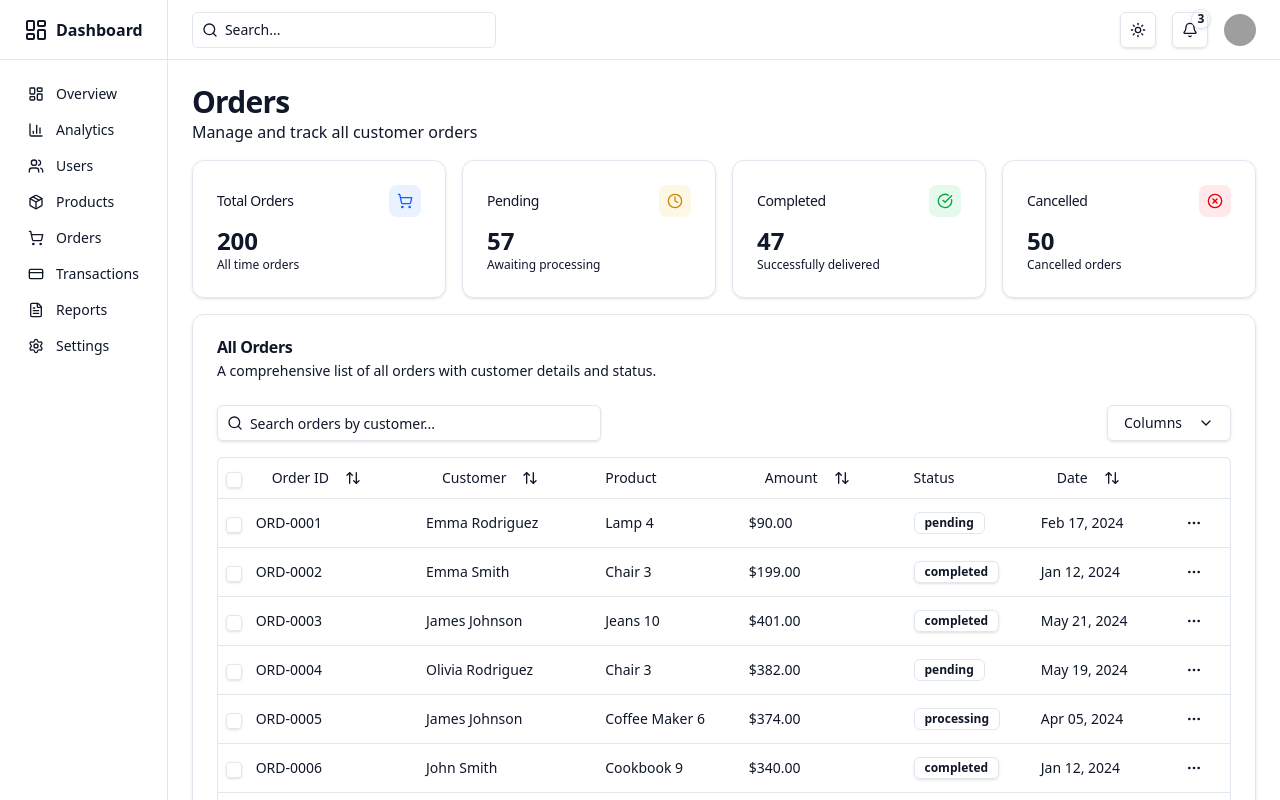
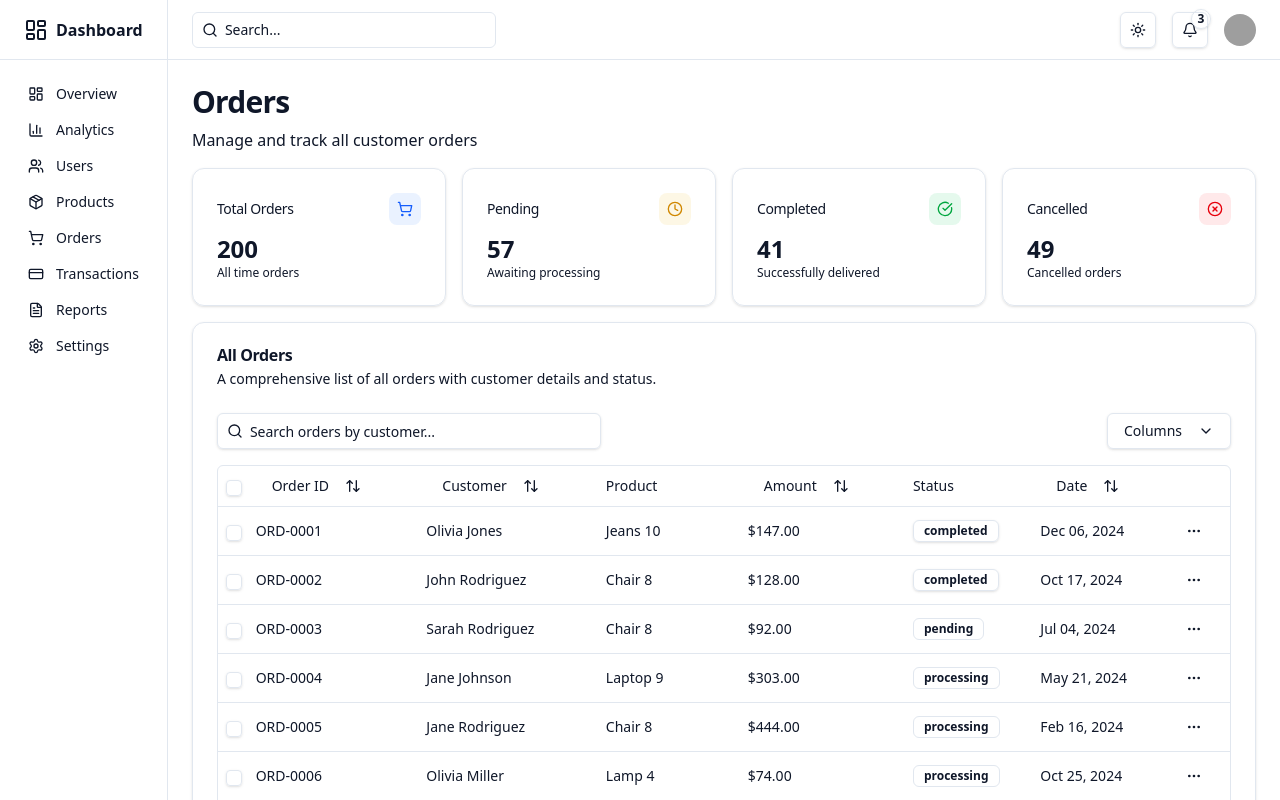
Before and after one commit to igorsoares0/dashdash, a Next.js app: page /dashboard/orders in a window 1280 px wide. Shown: the top 800 px of the page. Built offline with nearby package versions, Linux system fonts and the light colour scheme; grey boxes are pictures that could not be loaded.

Commit message:
fix some mobile issues

```diff
--- a/app/dashboard/orders/page.tsx
+++ b/app/dashboard/orders/page.tsx
@@ -2,13 +2,13 @@
 
 import { DataTable } from "@/components/dashboard/data-table"
 import { orderColumns } from "@/components/dashboard/order-columns"
-import { generateOrders } from "@/lib/data"
+import { getOrders } from "@/lib/mock-data"
 import { Card, CardContent, CardDescription, CardHeader, CardTitle } from "@/components/ui/card"
 import { StatsCard } from "@/components/dashboard/stats-cards"
 import { ShoppingCart, Clock, CheckCircle, XCircle } from "lucide-react"
 
 export default function OrdersPage() {
-  const orders = generateOrders(200)
+  const orders = getOrders()
 
   const pendingOrders = orders.filter(o => o.status === "pending").length
   const processingOrders = orders.filter(o => o.status === "processing").length
@@ -17,13 +17,11 @@ export default function OrdersPage() {
 
   return (
     <div className="flex flex-col gap-4">
-      <div className="flex items-center justify-between">
-        <div>
-          <h1 className="text-3xl font-bold tracking-tight">Orders</h1>
-          <p className="text-muted-foreground">
-            Manage and track all customer orders
-          </p>
-        </div>
+      <div className="flex flex-col gap-2">
+        <h1 className="text-2xl sm:text-3xl font-bold tracking-tight">Orders</h1>
+        <p className="text-sm sm:text-base text-muted-foreground">
+          Manage and track all customer orders
+        </p>
       </div>
 
       <div className="grid gap-4 md:grid-cols-2 lg:grid-cols-4">
--- a/app/dashboard/products/page.tsx
+++ b/app/dashboard/products/page.tsx
@@ -2,24 +2,24 @@
 
 import { DataTable } from "@/components/dashboard/data-table"
 import { productColumns } from "@/components/dashboard/product-columns"
-import { generateProducts } from "@/lib/data"
+import { getProducts } from "@/lib/mock-data"
 import { Card, CardContent, CardDescription, CardHeader, CardTitle } from "@/components/ui/card"
 import { Button } from "@/components/ui/button"
 import { Plus } from "lucide-react"
 
 export default function ProductsPage() {
-  const products = generateProducts(50)
+  const products = getProducts()
 
   return (
     <div className="flex flex-col gap-4">
-      <div className="flex items-center justify-between">
+      <div className="flex flex-col gap-4 sm:flex-row sm:items-center sm:justify-between">
         <div>
-          <h1 className="text-3xl font-bold tracking-tight">Products</h1>
-          <p className="text-muted-foreground">
+          <h1 className="text-2xl sm:text-3xl font-bold tracking-tight">Products</h1>
+          <p className="text-sm sm:text-base text-muted-foreground">
             Manage your product inventory and pricing
           </p>
         </div>
-        <Button>
+        <Button className="w-full sm:w-auto">
           <Plus className="mr-2 h-4 w-4" />
           Add Product
         </Button>
--- a/app/dashboard/transactions/page.tsx
+++ b/app/dashboard/transactions/page.tsx
@@ -2,7 +2,7 @@
 
 import { DataTable } from "@/components/dashboard/data-table"
 import { transactionColumns } from "@/components/dashboard/transaction-columns"
-import { generateTransactions } from "@/lib/data"
+import { getTransactions } from "@/lib/mock-data"
 import { Card, CardContent, CardDescription, CardHeader, CardTitle } from "@/components/ui/card"
 import { StatsCard } from "@/components/dashboard/stats-cards"
 import { DollarSign, TrendingUp, TrendingDown, Activity, Download, Filter } from "lucide-react"
@@ -17,7 +17,7 @@ import {
 } from "@/components/ui/select"
 
 export default function TransactionsPage() {
-  const allTransactions = generateTransactions(300)
+  const allTransactions = getTransactions()
 
   // Calculate stats
   const completedTransactions = allTransactions.filter(t => t.status === "completed")
@@ -38,19 +38,19 @@ export default function TransactionsPage() {
 
   return (
     <div className="flex flex-col gap-4">
-      <div className="flex flex-col gap-4 md:flex-row md:items-center md:justify-between">
+      <div className="flex flex-col gap-4">
         <div>
-          <h1 className="text-3xl font-bold tracking-tight">Transactions</h1>
-          <p className="text-muted-foreground">
+          <h1 className="text-2xl sm:text-3xl font-bold tracking-tight">Transactions</h1>
+          <p className="text-sm sm:text-base text-muted-foreground">
             Track and manage all financial transactions
           </p>
         </div>
-        <div className="flex gap-2">
-          <Button variant="outline">
+        <div className="flex flex-col sm:flex-row gap-2">
+          <Button variant="outline" className="w-full sm:w-auto">
             <Filter className="mr-2 h-4 w-4" />
             Filter
           </Button>
-          <Button>
+          <Button className="w-full sm:w-auto">
             <Download className="mr-2 h-4 w-4" />
             Export
           </Button>
--- a/app/dashboard/users/page.tsx
+++ b/app/dashboard/users/page.tsx
@@ -2,24 +2,24 @@
 
 import { DataTable } from "@/components/dashboard/data-table"
 import { userColumns } from "@/components/dashboard/user-columns"
-import { generateUsers } from "@/lib/data"
+import { getUsers } from "@/lib/mock-data"
 import { Card, CardContent, CardDescription, CardHeader, CardTitle } from "@/components/ui/card"
 import { Button } from "@/components/ui/button"
 import { Plus } from "lucide-react"
 
 export default function UsersPage() {
-  const users = generateUsers(100)
+  const users = getUsers()
 
   return (
     <div className="flex flex-col gap-4">
-      <div className="flex items-center justify-between">
+      <div className="flex flex-col gap-4 sm:flex-row sm:items-center sm:justify-between">
         <div>
-          <h1 className="text-3xl font-bold tracking-tight">Users</h1>
-          <p className="text-muted-foreground">
+          <h1 className="text-2xl sm:text-3xl font-bold tracking-tight">Users</h1>
+          <p className="text-sm sm:text-base text-muted-foreground">
             Manage your users and their permissions
           </p>
         </div>
-        <Button>
+        <Button className="w-full sm:w-auto">
           <Plus className="mr-2 h-4 w-4" />
           Add User
         </Button>
--- a/app/globals.css
+++ b/app/globals.css
@@ -32,15 +32,15 @@
 }
 
 .dark {
-  --color-background: 222 47% 11%;
-  --color-foreground: 210 40% 98%;
-  --color-card: 222 47% 11%;
-  --color-card-foreground: 210 40% 98%;
-  --color-popover: 222 47% 11%;
-  --color-popover-foreground: 210 40% 98%;
+  --color-background: 224 71% 4%;
+  --color-foreground: 213 31% 91%;
+  --color-card: 224 71% 4%;
+  --color-card-foreground: 213 31% 91%;
+  --color-popover: 224 71% 4%;
+  --color-popover-foreground: 213 31% 91%;
   --color-primary: 217 91% 60%;
   --color-primary-foreground: 222 47% 11%;
-  --color-secondary: 217 33% 17%;
+  --color-secondary: 222 47% 11%;
   --color-secondary-foreground: 210 40% 98%;
   --color-muted: 223 47% 11%;
   --color-muted-foreground: 215 20% 65%;
@@ -48,8 +48,8 @@
   --color-accent-foreground: 210 40% 98%;
   --color-destructive: 0 63% 31%;
   --color-destructive-foreground: 210 40% 98%;
-  --color-border: 217 33% 17%;
-  --color-input: 217 33% 17%;
+  --color-border: 216 34% 17%;
+  --color-input: 216 34% 17%;
   --color-ring: 224 76% 48%;
   --color-chart-1: 217 91% 60%;
   --color-chart-2: 142 71% 45%;
--- a/components/dashboard/data-table.tsx
+++ b/components/dashboard/data-table.tsx
@@ -117,7 +117,7 @@ export function DataTable<TData, TValue>({
           </DropdownMenuContent>
         </DropdownMenu>
       </div>
-      <div className="rounded-md border">
+      <div className="overflow-x-auto rounded-md border">
         <Table>
           <TableHeader>
             {table.getHeaderGroups().map((headerGroup) => (
--- a/components/dashboard/header.tsx
+++ b/components/dashboard/header.tsx
@@ -14,7 +14,7 @@ import {
 import { Avatar, AvatarFallback, AvatarImage } from "@/components/ui/avatar"
 import { Badge } from "@/components/ui/badge"
 import { ThemeToggle } from "@/components/theme-toggle"
-import { Sheet, SheetContent, SheetTrigger } from "@/components/ui/sheet"
+import { Sheet, SheetContent, SheetTrigger, SheetTitle } from "@/components/ui/sheet"
 import Link from "next/link"
 import { usePathname } from "next/navigation"
 import { cn } from "@/lib/utils"
@@ -85,6 +85,7 @@ export function Header() {
           </Button>
         </SheetTrigger>
         <SheetContent side="left" className="flex flex-col">
+          <SheetTitle className="sr-only">Navigation Menu</SheetTitle>
           <nav className="grid gap-2 text-lg font-medium">
             <Link
               href="/dashboard"
--- a/components/dashboard/order-columns.tsx
+++ b/components/dashboard/order-columns.tsx
@@ -46,13 +46,14 @@ export const orderColumns: ColumnDef<Order>[] = [
         <Button
           variant="ghost"
           onClick={() => column.toggleSorting(column.getIsSorted() === "asc")}
+          className="hidden sm:flex"
         >
           Order ID
           <ArrowUpDown className="ml-2 h-4 w-4" />
         </Button>
       )
     },
-    cell: ({ row }) => <div className="font-medium">{row.getValue("id")}</div>,
+    cell: ({ row }) => <div className="hidden sm:block font-medium">{row.getValue("id")}</div>,
   },
   {
     accessorKey: "customer",
@@ -71,8 +72,8 @@ export const orderColumns: ColumnDef<Order>[] = [
   },
   {
     accessorKey: "product",
-    header: "Product",
-    cell: ({ row }) => <div>{row.getValue("product")}</div>,
+    header: () => <div className="hidden md:block">Product</div>,
+    cell: ({ row }) => <div className="hidden md:block">{row.getValue("product")}</div>,
   },
   {
     accessorKey: "amount",
@@ -125,6 +126,7 @@ export const orderColumns: ColumnDef<Order>[] = [
         <Button
           variant="ghost"
           onClick={() => column.toggleSorting(column.getIsSorted() === "asc")}
+          className="hidden lg:flex"
         >
           Date
           <ArrowUpDown className="ml-2 h-4 w-4" />
@@ -132,7 +134,7 @@ export const orderColumns: ColumnDef<Order>[] = [
       )
     },
     cell: ({ row }) => {
-      return format(new Date(row.getValue("date")), "MMM dd, yyyy")
+      return <div className="hidden lg:block">{format(new Date(row.getValue("date")), "MMM dd, yyyy")}</div>
     },
   },
   {
--- a/components/dashboard/product-columns.tsx
+++ b/components/dashboard/product-columns.tsx
@@ -45,13 +45,14 @@ export const productColumns: ColumnDef<Product>[] = [
         <Button
           variant="ghost"
           onClick={() => column.toggleSorting(column.getIsSorted() === "asc")}
+          className="hidden sm:flex"
         >
           ID
           <ArrowUpDown className="ml-2 h-4 w-4" />
         </Button>
       )
     },
-    cell: ({ row }) => <div className="font-medium">{row.getValue("id")}</div>,
+    cell: ({ row }) => <div className="hidden sm:block font-medium">{row.getValue("id")}</div>,
   },
   {
     accessorKey: "name",
@@ -70,9 +71,9 @@ export const productColumns: ColumnDef<Product>[] = [
   },
   {
     accessorKey: "category",
-    header: "Category",
+    header: () => <div className="hidden md:block">Category</div>,
     cell: ({ row }) => {
-      return <Badge variant="outline">{row.getValue("category")}</Badge>
+      return <Badge variant="outline" className="hidden md:inline-flex">{row.getValue("category")}</Badge>
     },
   },
   {
@@ -104,13 +105,14 @@ export const productColumns: ColumnDef<Product>[] = [
         <Button
           variant="ghost"
           onClick={() => column.toggleSorting(column.getIsSorted() === "asc")}
+          className="hidden lg:flex"
         >
           Stock
           <ArrowUpDown className="ml-2 h-4 w-4" />
         </Button>
       )
     },
-    cell: ({ row }) => <div>{row.getValue("stock")}</div>,
+    cell: ({ row }) => <div className="hidden lg:block">{row.getValue("stock")}</div>,
   },
   {
     accessorKey: "status",
@@ -139,13 +141,14 @@ export const productColumns: ColumnDef<Product>[] = [
         <Button
           variant="ghost"
           onClick={() => column.toggleSorting(column.getIsSorted() === "asc")}
+          className="hidden xl:flex"
         >
           Sales
           <ArrowUpDown className="ml-2 h-4 w-4" />
         </Button>
       )
     },
-    cell: ({ row }) => <div>{row.getValue("sales")}</div>,
+    cell: ({ row }) => <div className="hidden xl:block">{row.getValue("sales")}</div>,
   },
   {
     id: "actions",
--- a/components/dashboard/transaction-columns.tsx
+++ b/components/dashboard/transaction-columns.tsx
@@ -97,9 +97,9 @@ export const transactionColumns: ColumnDef<Transaction>[] = [
     cell: ({ row }) => {
       const transaction = row.original
       return (
-        <div className="flex flex-col">
+        <div className="flex flex-col min-w-[150px]">
           <div className="font-medium">{transaction.user}</div>
-          <div className="text-xs text-muted-foreground">{transaction.email}</div>
+          <div className="text-xs text-muted-foreground hidden sm:block">{transaction.email}</div>
         </div>
       )
     },
@@ -118,11 +118,11 @@ export const transactionColumns: ColumnDef<Transaction>[] = [
   },
   {
     accessorKey: "method",
-    header: "Method",
+    header: () => <div className="hidden md:block">Method</div>,
     cell: ({ row }) => {
       const method = row.getValue("method") as Transaction["method"]
       return (
-        <Badge variant="secondary" className="font-normal">
+        <Badge variant="secondary" className="hidden md:inline-flex font-normal">
           {getMethodBadge(method)}
         </Badge>
       )
@@ -184,10 +184,10 @@ export const transactionColumns: ColumnDef<Transaction>[] = [
   },
   {
     accessorKey: "description",
-    header: "Description",
+    header: () => <div className="hidden lg:block">Description</div>,
     cell: ({ row }) => {
       return (
-        <div className="max-w-[200px] truncate text-sm text-muted-foreground">
+        <div className="hidden lg:block max-w-[200px] truncate text-sm text-muted-foreground">
           {row.getValue("description")}
         </div>
       )
@@ -200,6 +200,7 @@ export const transactionColumns: ColumnDef<Transaction>[] = [
         <Button
           variant="ghost"
           onClick={() => column.toggleSorting(column.getIsSorted() === "asc")}
+          className="hidden xl:flex"
         >
           Date
           <ArrowUpDown className="ml-2 h-4 w-4" />
@@ -208,7 +209,7 @@ export const transactionColumns: ColumnDef<Transaction>[] = [
     },
     cell: ({ row }) => {
       return (
-        <div className="flex flex-col">
+        <div className="hidden xl:flex flex-col">
           <div className="font-medium">
             {format(new Date(row.getValue("date")), "MMM dd, yyyy")}
           </div>
--- a/components/dashboard/user-columns.tsx
+++ b/components/dashboard/user-columns.tsx
@@ -46,13 +46,14 @@ export const userColumns: ColumnDef<User>[] = [
         <Button
           variant="ghost"
           onClick={() => column.toggleSorting(column.getIsSorted() === "asc")}
+          className="hidden sm:flex"
         >
           ID
           <ArrowUpDown className="ml-2 h-4 w-4" />
         </Button>
       )
     },
-    cell: ({ row }) => <div className="font-medium">{row.getValue("id")}</div>,
+    cell: ({ row }) => <div className="hidden sm:block font-medium">{row.getValue("id")}</div>,
   },
   {
     accessorKey: "name",
@@ -76,21 +77,22 @@ export const userColumns: ColumnDef<User>[] = [
         <Button
           variant="ghost"
           onClick={() => column.toggleSorting(column.getIsSorted() === "asc")}
+          className="hidden md:flex"
         >
           Email
           <ArrowUpDown className="ml-2 h-4 w-4" />
         </Button>
       )
     },
-    cell: ({ row }) => <div className="lowercase">{row.getValue("email")}</div>,
+    cell: ({ row }) => <div className="hidden md:block lowercase">{row.getValue("email")}</div>,
   },
   {
     accessorKey: "role",
-    header: "Role",
+    header: () => <div className="hidden lg:block">Role</div>,
     cell: ({ row }) => {
       const role = row.getValue("role") as string
       return (
-        <Badge variant={role === "admin" ? "default" : "secondary"}>
+        <Badge variant={role === "admin" ? "default" : "secondary"} className="hidden lg:inline-flex">
           {role}
         </Badge>
       )
@@ -123,6 +125,7 @@ export const userColumns: ColumnDef<User>[] = [
         <Button
           variant="ghost"
           onClick={() => column.toggleSorting(column.getIsSorted() === "asc")}
+          className="hidden md:flex"
         >
           Revenue
           <ArrowUpDown className="ml-2 h-4 w-4" />
@@ -135,7 +138,7 @@ export const userColumns: ColumnDef<User>[] = [
         style: "currency",
         currency: "USD",
       }).format(amount)
-      return <div className="font-medium">{formatted}</div>
+      return <div className="hidden md:block font-medium">{formatted}</div>
     },
   },
   {
@@ -145,6 +148,7 @@ export const userColumns: ColumnDef<User>[] = [
         <Button
           variant="ghost"
           onClick={() => column.toggleSorting(column.getIsSorted() === "asc")}
+          className="hidden lg:flex"
         >
           Created At
           <ArrowUpDown className="ml-2 h-4 w-4" />
@@ -152,7 +156,7 @@ export const userColumns: ColumnDef<User>[] = [
       )
     },
     cell: ({ row }) => {
-      return format(new Date(row.getValue("createdAt")), "MMM dd, yyyy")
+      return <div className="hidden lg:block">{format(new Date(row.getValue("createdAt")), "MMM dd, yyyy")}</div>
     },
   },
   {
--- /dev/null
+++ b/lib/mock-data.ts
@@ -0,0 +1,119 @@
+// Static mock data to avoid hydration issues
+import { User, Product, Order, Transaction } from "./data"
+
+// Fixed seed for consistent data generation
+function seededRandom(seed: number) {
+  const x = Math.sin(seed++) * 10000
+  return x - Math.floor(x)
+}
+
+export function getUsers(): User[] {
+  const roles: User["role"][] = ["admin", "user", "moderator"]
+  const statuses: User["status"][] = ["active", "inactive", "pending"]
+  const firstNames = ["John", "Jane", "Michael", "Emily", "David", "Sarah", "James", "Emma", "Robert", "Olivia"]
+  const lastNames = ["Smith", "Johnson", "Williams", "Brown", "Jones", "Garcia", "Miller", "Davis", "Rodriguez", "Martinez"]
+
+  let seed = 12345 // Fixed seed
+
+  return Array.from({ length: 100 }, (_, i) => {
+    const firstName = firstNames[Math.floor(seededRandom(seed++) * firstNames.length)]
+    const lastName = lastNames[Math.floor(seededRandom(seed++) * lastNames.length)]
+    const date = new Date(2023, Math.floor(seededRandom(seed++) * 12), Math.floor(seededRandom(seed++) * 28) + 1)
+
+    return {
+      id: `USR-${String(i + 1).padStart(4, "0")}`,
+      name: `${firstName} ${lastName}`,
+      email: `${firstName.toLowerCase()}.${lastName.toLowerCase()}@example.com`,
+      role: roles[Math.floor(seededRandom(seed++) * roles.length)],
+      status: statuses[Math.floor(seededRandom(seed++) * statuses.length)],
+      createdAt: date.toISOString(),
+      lastLogin: new Date(date.getTime() + seededRandom(seed++) * 10000000000).toISOString(),
+      revenue: Math.floor(seededRandom(seed++) * 10000) + 100,
+    }
+  })
+}
+
+export function getProducts(): Product[] {
+  const categories = ["Electronics", "Clothing", "Books", "Home & Garden", "Sports", "Toys", "Food"]
+  const products = [
+    "Laptop", "Smartphone", "Headphones", "T-Shirt", "Jeans", "Novel", "Cookbook",
+    "Chair", "Lamp", "Basketball", "Action Figure", "Organic Tea", "Coffee Maker"
+  ]
+
+  let seed = 54321 // Fixed seed
+
+  return Array.from({ length: 50 }, (_, i) => {
+    const stock = Math.floor(seededRandom(seed++) * 200)
+    const status: Product["status"] = stock === 0 ? "out_of_stock" : stock < 20 ? "low_stock" : "in_stock"
+
+    return {
+      id: `PRD-${String(i + 1).padStart(4, "0")}`,
+      name: `${products[Math.floor(seededRandom(seed++) * products.length)]} ${i + 1}`,
+      category: categories[Math.floor(seededRandom(seed++) * categories.length)],
+      price: Math.floor(seededRandom(seed++) * 500) + 10,
+      stock,
+      status,
+      sales: Math.floor(seededRandom(seed++) * 1000),
+    }
+  })
+}
+
+export function getOrders(): Order[] {
+  const statuses: Order["status"][] = ["pending", "processing", "completed", "cancelled"]
+  const users = getUsers().slice(0, 20)
+  const products = getProducts().slice(0, 10)
+
+  let seed = 98765 // Fixed seed
+
+  return Array.from({ length: 200 }, (_, i) => ({
+    id: `ORD-${String(i + 1).padStart(4, "0")}`,
+    customer: users[Math.floor(seededRandom(seed++) * users.length)].name,
+    product: products[Math.floor(seededRandom(seed++) * products.length)].name,
+    amount: Math.floor(seededRandom(seed++) * 500) + 20,
+    status: statuses[Math.floor(seededRandom(seed++) * statuses.length)],
+    date: new Date(2024, Math.floor(seededRandom(seed++) * 12), Math.floor(seededRandom(seed++) * 28) + 1).toISOString(),
+  }))
+}
+
+export function getTransactions(): Transaction[] {
+  const types: Transaction["type"][] = ["payment", "refund", "withdrawal", "deposit"]
+  const methods: Transaction["method"][] = ["credit_card", "debit_card", "paypal", "bank_transfer", "crypto"]
+  const statuses: Transaction["status"][] = ["completed", "pending", "failed", "cancelled"]
+  const users = getUsers().slice(0, 30)
+
+  const descriptions = [
+    "Product purchase",
+    "Subscription payment",
+    "Service fee",
+    "Refund request",
+    "Account top-up",
+    "Withdrawal to bank",
+    "Monthly subscription",
+    "One-time payment",
+    "Premium upgrade",
+    "Annual membership",
+  ]
+
+  let seed = 11111 // Fixed seed
+
+  return Array.from({ length: 300 }, (_, i) => {
+    const user = users[Math.floor(seededRandom(seed++) * users.length)]
+    const type = types[Math.floor(seededRandom(seed++) * types.length)]
+    const status = statuses[Math.floor(seededRandom(seed++) * statuses.length)]
+
+    const baseAmount = Math.floor(seededRandom(seed++) * 2000) + 10
+    const amount = (type === "refund" || type === "withdrawal") ? -baseAmount : baseAmount
+
+    return {
+      id: `TXN-${String(i + 1).padStart(5, "0")}`,
+      user: user.name,
+      email: user.email,
+      type,
+      method: methods[Math.floor(seededRandom(seed++) * methods.length)],
+      amount,
+      status,
+      date: new Date(2024, Math.floor(seededRandom(seed++) * 12), Math.floor(seededRandom(seed++) * 28) + 1, Math.floor(seededRandom(seed++) * 24), Math.floor(seededRandom(seed++) * 60)).toISOString(),
+      description: descriptions[Math.floor(seededRandom(seed++) * descriptions.length)],
+    }
+  })
+}
```
Also changed, not shown: image.png (added).
